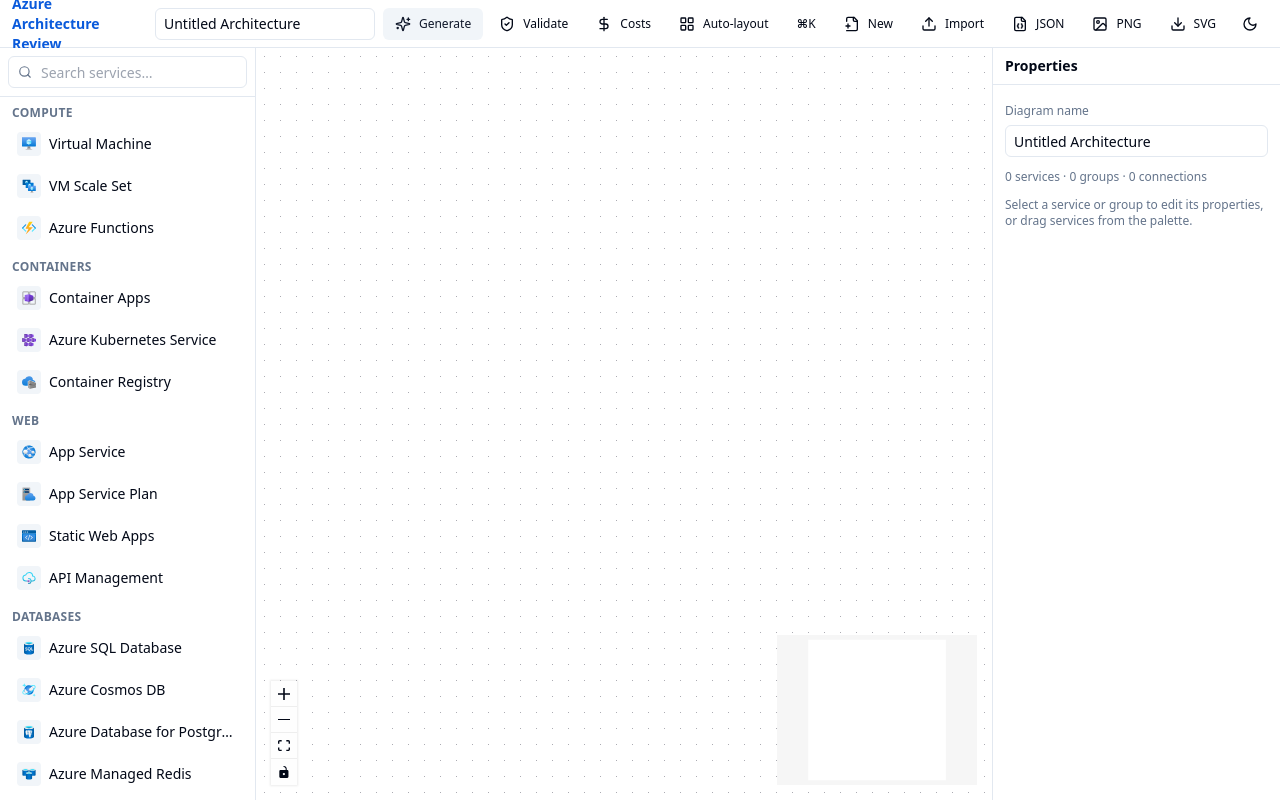
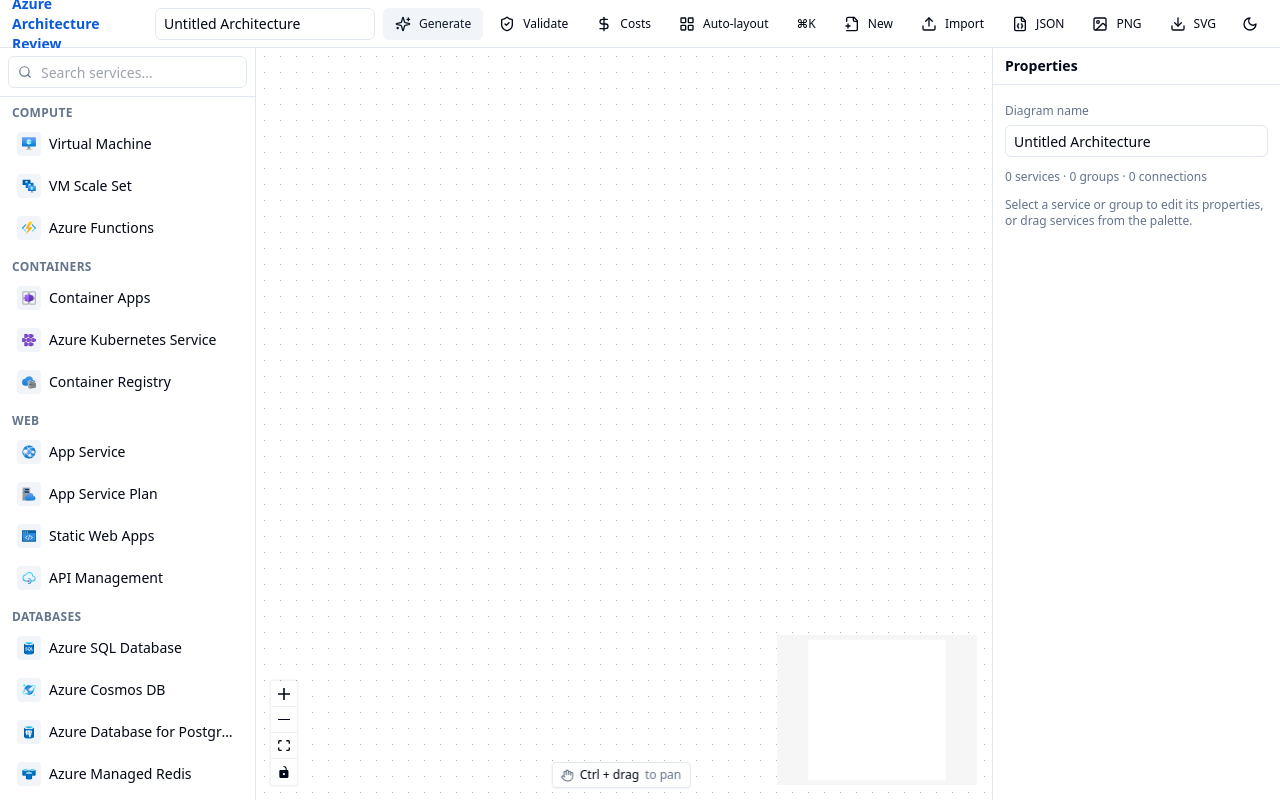
Before and after one commit to aj-enns/azure-architecture-studio, a React (Vite) app in the folder apps/web/: page / in a window 1280 px wide. Built offline with nearby package versions, Linux system fonts and the light colour scheme.

Commit message:
feat: implement modifier panning functionality in canvas component and update cursor styles

```diff
--- a/apps/web/src/components/canvas/Canvas.tsx
+++ b/apps/web/src/components/canvas/Canvas.tsx
@@ -3,11 +3,13 @@
   BackgroundVariant,
   Controls,
   MiniMap,
+  Panel,
   ReactFlow,
   ReactFlowProvider,
   addEdge as rfAddEdge,
   applyNodeChanges,
   MarkerType,
+  useKeyPress,
   useReactFlow,
   type Connection,
   type Edge,
@@ -15,9 +17,11 @@
   type Node,
   type NodeChange,
   type OnSelectionChangeParams,
+  type Viewport,
 } from '@xyflow/react';
 import '@xyflow/react/dist/style.css';
 import { useCallback, useEffect, useMemo, useRef, useState } from 'react';
+import { Hand } from 'lucide-react';
 import { getServiceDefinition } from '@aar/shared';
 import { AzureNode } from './AzureNode.js';
 import { GroupNode } from './GroupNode.js';
@@ -55,7 +59,6 @@
     height: g.size.height,
     style: { width: g.size.width, height: g.size.height },
     ...(g.parentId ? { parentId: g.parentId } : {}),
-    draggable: true,
     selectable: true,
     zIndex: depthOf(g),
   }));
@@ -85,7 +88,18 @@
   const removeEdge = useDiagramStore((s) => s.removeEdge);
 
   const wrapperRef = useRef<HTMLDivElement>(null);
-  const { screenToFlowPosition, fitView } = useReactFlow();
+  const modifierPanRef = useRef<{
+    pointerId: number;
+    start: { x: number; y: number };
+    viewport: Viewport;
+  } | null>(null);
+  const { screenToFlowPosition, fitView, getViewport, setViewport } = useReactFlow();
+  const controlPressed = useKeyPress('Control');
+  const [modifierPanning, setModifierPanning] = useState(false);
+
+  useEffect(() => {
+    if (!controlPressed) setModifierPanning(false);
+  }, [controlPressed]);
 
   // React Flow owns the live node objects locally so that measured dimensions
   // (set by its ResizeObserver) survive re-renders. If we handed React Flow a
@@ -230,8 +244,56 @@
     event.dataTransfer.dropEffect = 'move';
   }, []);
 
+  const onPointerDownCapture = useCallback(
+    (event: React.PointerEvent<HTMLDivElement>) => {
+      if (!event.ctrlKey || event.button !== 0) return;
+      event.preventDefault();
+      event.stopPropagation();
+      event.currentTarget.setPointerCapture(event.pointerId);
+      modifierPanRef.current = {
+        pointerId: event.pointerId,
+        start: { x: event.clientX, y: event.clientY },
+        viewport: getViewport(),
+      };
+      setModifierPanning(true);
+    },
+    [getViewport],
+  );
+
+  const onPointerMoveCapture = useCallback(
+    (event: React.PointerEvent<HTMLDivElement>) => {
+      const pan = modifierPanRef.current;
+      if (!pan || pan.pointerId !== event.pointerId) return;
+      event.preventDefault();
+      event.stopPropagation();
+      void setViewport({
+        x: pan.viewport.x + event.clientX - pan.start.x,
+        y: pan.viewport.y + event.clientY - pan.start.y,
+        zoom: pan.viewport.zoom,
+      });
+    },
+    [setViewport],
+  );
+
+  const endModifierPan = useCallback((event: React.PointerEvent<HTMLDivElement>) => {
+    const pan = modifierPanRef.current;
+    if (!pan || pan.pointerId !== event.pointerId) return;
+    event.preventDefault();
+    event.stopPropagation();
+    modifierPanRef.current = null;
+    setModifierPanning(false);
+  }, []);
+
   return (
-    <div ref={wrapperRef} className="h-full w-full" data-testid="canvas">
+    <div
+      ref={wrapperRef}
+      className="h-full w-full"
+      data-testid="canvas"
+      onPointerDownCapture={onPointerDownCapture}
+      onPointerMoveCapture={onPointerMoveCapture}
+      onPointerUpCapture={endModifierPan}
+      onPointerCancelCapture={endModifierPan}
+    >
       <ReactFlow
         nodes={rfNodes}
         edges={flowEdges}
@@ -243,14 +305,22 @@
         onSelectionChange={onSelectionChange}
         onDrop={onDrop}
         onDragOver={onDragOver}
+        nodesDraggable={!controlPressed}
         deleteKeyCode={['Backspace', 'Delete']}
         fitView
         proOptions={{ hideAttribution: true }}
-        className="bg-background"
+        className={`bg-background${controlPressed ? ' aar-modifier-pan' : ''}${modifierPanning ? ' aar-modifier-panning' : ''}`}
       >
         <Background variant={BackgroundVariant.Dots} gap={16} size={1} />
         <MiniMap pannable zoomable className="!bg-card" />
         <Controls className="!bg-card !text-foreground" />
+        <Panel position="bottom-center" className="!m-3">
+          <div className="flex items-center gap-1.5 rounded border border-border bg-card/90 px-2 py-1 text-xs text-muted-foreground shadow-sm backdrop-blur-sm">
+            <Hand size={13} aria-hidden="true" />
+            <kbd className="font-sans font-medium text-foreground">Ctrl + drag</kbd>
+            <span>to pan</span>
+          </div>
+        </Panel>
       </ReactFlow>
     </div>
   );
--- a/apps/web/src/index.css
+++ b/apps/web/src/index.css
@@ -99,6 +99,16 @@
   stroke-width: 3 !important;
 }
 
+.aar-modifier-pan .react-flow__pane,
+.aar-modifier-pan .react-flow__node {
+  cursor: grab !important;
+}
+
+.aar-modifier-panning .react-flow__pane,
+.aar-modifier-panning .react-flow__node {
+  cursor: grabbing !important;
+}
+
 @keyframes aar-edge-flow {
   to {
     stroke-dashoffset: -16;
```
